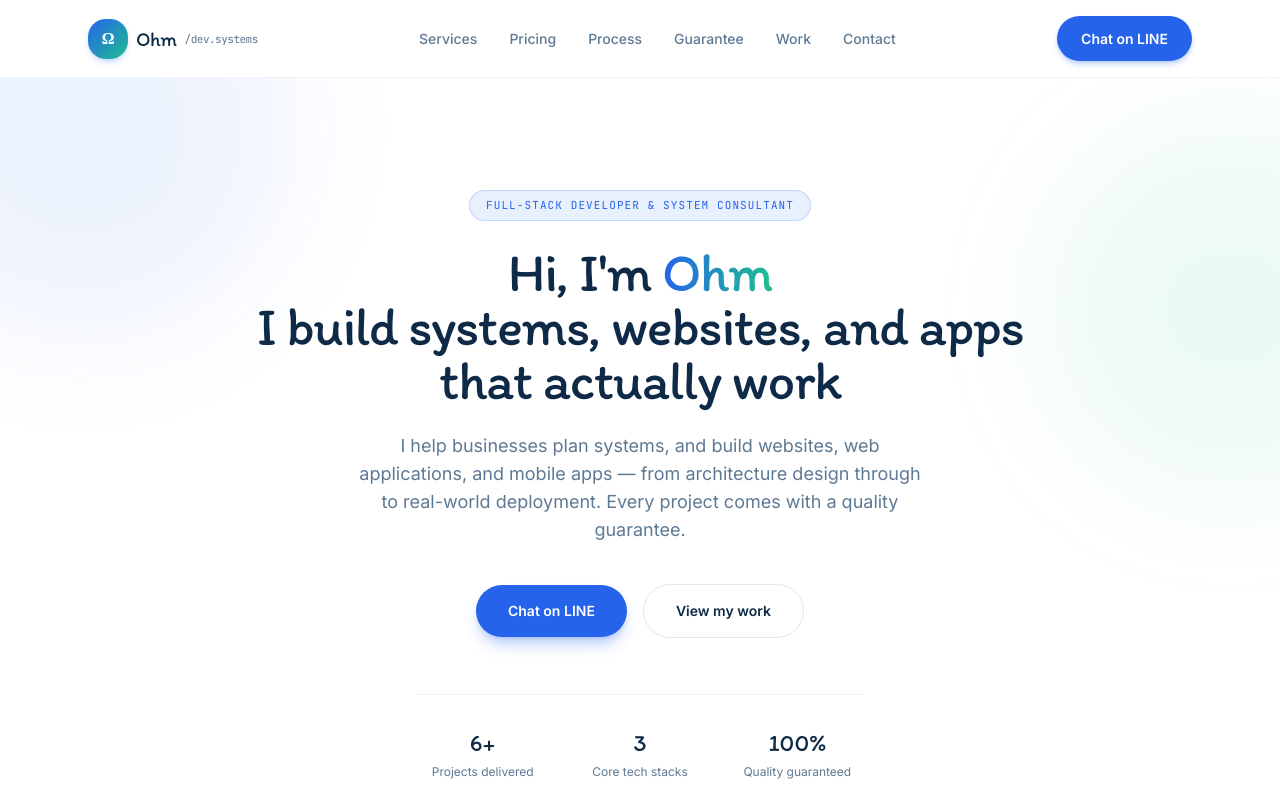
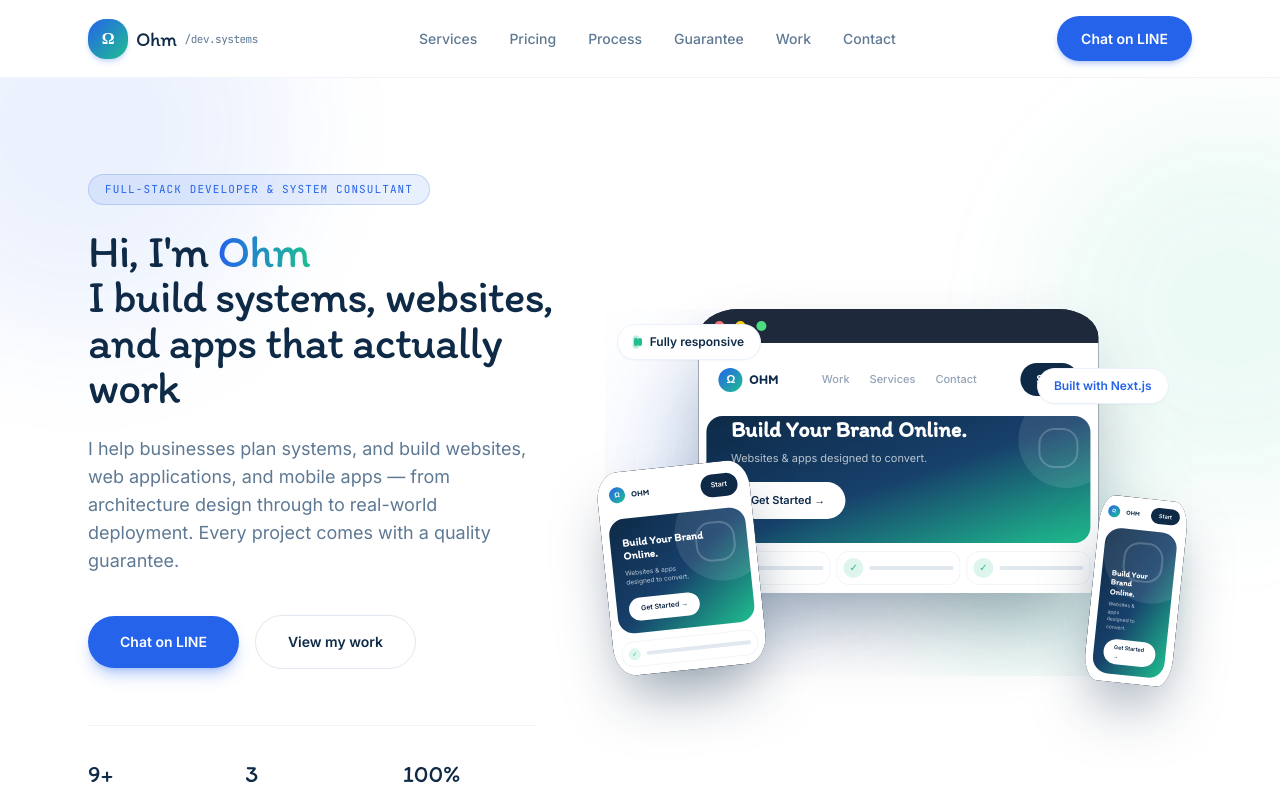
Before and after one commit to tpohm/portfolio, a Next.js app: page / in a window 1280 px wide. Shown: the top 796 px of the page. Built offline with nearby package versions, Linux system fonts and the light colour scheme.

Commit message:
change layout banner add port

```diff
--- a/app/page.js
+++ b/app/page.js
@@ -116,37 +116,64 @@ const PROJECTS = [
     name: "TUTORRUS",
     url: "https://online.tutorrusstudy.com/",
     category: "E-LEARNING / LMS",
+    type: "web",
     desc: "An online learning platform for a university entrance exam tutoring school, supporting courses, video lessons, and payments.",
   },
   {
     name: "THAC",
     url: "https://thac.or.th/th",
     category: "INSTITUTIONAL",
+    type: "web",
     desc: "Website for the Thailand Arbitration Center, with tools to search for arbitrators and calculate fees.",
   },
   {
     name: "Pink School of Finance",
     url: "https://www.pinkschools.com/",
     category: "EDU / FINANCE",
+    type: "web",
     desc: "Website for an online CFA exam prep school, built for finance professionals and executives.",
   },
   {
     name: "Dhipaya Group Holdings",
     url: "https://www.dhipayagroup.co.th/",
     category: "CORPORATE",
+    type: "web",
     desc: "Corporate website for a publicly listed insurance holding company on the Stock Exchange of Thailand.",
   },
   {
     name: "Bua Concrete",
     url: "https://buaconcrete.asiacement.co.th/",
     category: "E-COMMERCE",
+    type: "web",
     desc: "An online concrete ordering platform, with member accounts and a payment flow for project customers.",
   },
   {
     name: "CCC — Calories Credit Challenge",
     url: "https://ccc.mots.go.th/",
     category: "GOV.TECH",
+    type: "web",
     desc: "A nationwide exercise rewards platform under Thailand's Ministry of Tourism and Sports, with LINE login.",
+  },
+  {
+    name: "CCC Mobile App",
+    url: "https://play.google.com/store/apps/details?id=th.go.mots.ccc&hl=th",
+    category: "MOBILE APP",
+    type: "app",
+    desc: "Companion Android app for the CCC exercise rewards platform, with GPS activity tracking, a leaderboard, and Health Connect integration.",
+  },
+  {
+    name: "Smart People Management",
+    url: "https://play.google.com/store/apps/details?id=com.tmadigital.samitivej&hl=th",
+    category: "MOBILE APP",
+    type: "app",
+    desc: "An HR management app built for Samitivej, covering clock in/out, employee self-service, and cloud-based people management.",
+  },
+  {
+    name: "Bua Concrete App",
+    url: "https://play.google.com/store/apps/details?id=th.co.asiacement.buaconcrete",
+    category: "MOBILE APP",
+    type: "app",
+    desc: "Companion Android app for ordering concrete, tracking real-time delivery, in-app payment, and a loyalty points program.",
   },
 ];
 
@@ -168,41 +195,111 @@ function Eyebrow({ children, tone = "signal" }) {
   );
 }
 
-/* Miniature abstract "website preview" used inside the device mockups.
-   Built entirely from divs/gradients so no real screenshots are needed. */
-function MiniSite({ dense = true }) {
+/* A consistent "real-looking" website mockup shown inside every device frame.
+   Built entirely from divs/gradients (no screenshots), sized per device tier
+   so text stays crisp at laptop, tablet, and phone scale. */
+const SITE_SIZE = {
+  lg: {
+    pad: "p-5",
+    logoDot: "h-6 w-6 text-[11px]",
+    wordmark: "text-[13px]",
+    showNav: true,
+    navGap: "gap-5",
+    navText: "text-[11px]",
+    navBtn: "text-[11px] px-4 py-2",
+    heroPad: "p-6",
+    headline: "text-[22px] leading-[1.15]",
+    sub: "text-[11px] mt-2",
+    cta: "text-[11px] px-5 py-2.5 mt-4",
+    features: true,
+    featureCols: "grid-cols-3",
+    featureIcon: "h-5 w-5 text-[10px]",
+  },
+  md: {
+    pad: "p-3",
+    logoDot: "h-4 w-4 text-[7px]",
+    wordmark: "text-[8px]",
+    showNav: false,
+    navGap: "",
+    navText: "",
+    navBtn: "text-[7px] px-2.5 py-1.5",
+    heroPad: "p-3",
+    headline: "text-[11px] leading-[1.2]",
+    sub: "text-[6.5px] mt-1.5",
+    cta: "text-[7px] px-3 py-1.5 mt-2.5",
+    features: true,
+    featureCols: "grid-cols-1",
+    featureIcon: "h-3 w-3 text-[6px]",
+  },
+  sm: {
+    pad: "p-2",
+    logoDot: "h-3 w-3 text-[5px]",
+    wordmark: "text-[6px]",
+    showNav: false,
+    navGap: "",
+    navText: "",
+    navBtn: "text-[5.5px] px-2 py-1",
+    heroPad: "p-2.5",
+    headline: "text-[8px] leading-[1.2]",
+    sub: "text-[5px] mt-1",
+    cta: "text-[5.5px] px-2.5 py-1 mt-2",
+    features: false,
+    featureCols: "",
+    featureIcon: "",
+  },
+};
+
+function MiniSite({ size = "lg" }) {
+  const s = SITE_SIZE[size];
   return (
-    <div className="flex h-full w-full flex-col bg-white p-[6%]">
-      <div className="flex items-center justify-between">
-        <div className="flex items-center gap-[3%]">
-          <span className="h-[10%] w-[10%] min-h-[10px] min-w-[10px] rounded-full bg-gradient-to-br from-signal to-mint" />
-          {dense && (
-            <>
-              <span className="h-[6%] w-[10%] rounded-full bg-slate-200" />
-              <span className="h-[6%] w-[10%] rounded-full bg-slate-200" />
-              <span className="h-[6%] w-[10%] rounded-full bg-slate-200" />
-            </>
+    <div className="flex h-full w-full flex-col bg-white">
+      <div className={`flex items-center justify-between ${s.pad}`}>
+        <div className="flex items-center gap-1.5">
+          <span
+            className={`flex items-center justify-center rounded-full bg-gradient-to-br from-signal to-mint font-bold text-white ${s.logoDot}`}
+          >
+            Ω
+          </span>
+          <span className={`font-bold tracking-wide text-ink ${s.wordmark}`} style={{ fontFamily: "var(--font-display)" }}>
+            OHM
+          </span>
+        </div>
+        {s.showNav && (
+          <div className={`flex items-center font-medium text-slate-400 ${s.navGap} ${s.navText}`}>
+            <span>Work</span>
+            <span>Services</span>
+            <span>Contact</span>
+          </div>
         )}
-        </div>
-        <span className="h-[8%] w-[16%] rounded-full bg-signal" />
+        <span className={`rounded-full bg-ink font-semibold text-white ${s.navBtn}`}>Start</span>
       </div>
 
-      <div className="mt-[8%] flex flex-1 flex-col justify-center gap-[6%]">
-        <span className="h-[9%] w-[70%] rounded-full bg-slate-800/80" />
-        <span className="h-[9%] w-[55%] rounded-full bg-slate-800/80" />
-        <span className="mt-[2%] h-[7%] w-[35%] rounded-full bg-slate-200" />
-        <span className="mt-[4%] h-[14%] w-[30%] rounded-full bg-gradient-to-r from-signal to-mint" />
+      <div
+        className={`relative mx-2 mb-2 flex flex-1 flex-col justify-end overflow-hidden rounded-2xl bg-gradient-to-br from-[#0E2A47] via-[#17406B] to-[#1FBF8F] ${s.heroPad}`}
+      >
+        <div className="absolute -right-6 -top-6 h-24 w-24 rounded-full bg-white/10" />
+        <div className="absolute right-3 top-3 h-10 w-10 rounded-2xl border-2 border-white/20" />
+        <span className={`relative max-w-[75%] font-bold text-white ${s.headline}`} style={{ fontFamily: "var(--font-display)" }}>
+          Build Your Brand Online.
+        </span>
+        <span className={`relative max-w-[65%] text-white/70 ${s.sub}`}>
+          Websites &amp; apps designed to convert.
+        </span>
+        <span className={`relative w-fit rounded-full bg-white font-semibold text-ink ${s.cta}`}>Get Started →</span>
       </div>
 
-      <div className={`mt-[8%] grid gap-[4%] ${dense ? "grid-cols-3" : "grid-cols-1"}`}>
-        {(dense ? [0, 1, 2] : [0]).map((i) => (
-          <div key={i} className="rounded-[14%] border border-slate-100 p-[8%]">
-            <span className="block h-[16%] w-[40%] rounded-full bg-mint/70" />
-            <span className="mt-[10%] block h-[8%] w-[80%] rounded-full bg-slate-200" />
-            <span className="mt-[6%] block h-[8%] w-[60%] rounded-full bg-slate-200" />
+      {s.features && (
+        <div className={`grid gap-1.5 px-2 pb-2 ${s.featureCols}`}>
+          {(s.featureCols === "grid-cols-3" ? [0, 1, 2] : [0]).map((i) => (
+            <div key={i} className="flex items-center gap-1.5 rounded-xl border border-slate-100 p-1.5">
+              <span className={`flex shrink-0 items-center justify-center rounded-full bg-mint/15 text-mint ${s.featureIcon}`}>
+                ✓
+              </span>
+              <span className="h-1 w-full rounded-full bg-slate-200" />
             </div>
           ))}
         </div>
+      )}
     </div>
   );
 }
@@ -224,7 +321,7 @@ function DeviceShowcase() {
             <span className="h-[10px] w-[10px] rounded-full bg-green-400" />
           </div>
           <div className="aspect-[16/10] w-full">
-            <MiniSite dense />
+            <MiniSite size="lg" />
           </div>
         </div>
         <div className="mx-auto h-[3%] w-full rounded-b-[6%] bg-gradient-to-b from-slate-700 to-slate-800" />
@@ -235,7 +332,7 @@ function DeviceShowcase() {
       <div className="absolute bottom-[2%] left-[0%] z-20 w-[26%] -rotate-6">
         <div className="overflow-hidden rounded-[14%] border-[6%] border-slate-800 bg-slate-800 shadow-[0_30px_60px_-15px_rgba(14,42,71,0.5)]">
           <div className="aspect-[3/4] w-full">
-            <MiniSite dense={false} />
+            <MiniSite size="md" />
           </div>
         </div>
       </div>
@@ -244,7 +341,7 @@ function DeviceShowcase() {
       <div className="absolute bottom-[-2%] right-[2%] z-20 w-[15%] rotate-6">
         <div className="overflow-hidden rounded-[16%] border-[8%] border-slate-800 bg-slate-800 shadow-[0_30px_60px_-15px_rgba(14,42,71,0.5)]">
           <div className="aspect-[9/19] w-full">
-            <MiniSite dense={false} />
+            <MiniSite size="sm" />
           </div>
         </div>
       </div>
@@ -345,33 +442,35 @@ export default function Home() {
         )}
       </header>
 
-      {/* HERO */}
+      {/* HERO — unified banner: copy + device showcase side by side */}
       <section id="top" className="relative overflow-hidden">
         <div className="blob-field">
           <div className="blob h-[420px] w-[420px] bg-signal/15 -top-40 -left-32" />
           <div className="blob h-[380px] w-[380px] bg-mint/15 top-10 right-[-140px]" />
         </div>
 
-        <div className="relative mx-auto max-w-4xl px-6 pt-20 text-center sm:pt-28">
-          <div className="flex justify-center">
+        <div className="relative mx-auto grid max-w-6xl items-center gap-12 px-6 py-20 sm:py-24 lg:grid-cols-[0.95fr_1.15fr] lg:gap-8">
+          {/* Left: copy */}
+          <div className="text-center lg:text-left">
+            <div className="flex justify-center lg:justify-start">
               <Eyebrow>FULL-STACK DEVELOPER &amp; SYSTEM CONSULTANT</Eyebrow>
             </div>
 
-          <h1 className="mx-auto mt-6 max-w-3xl font-display text-4xl leading-[1.2] tracking-tight sm:text-5xl md:text-[3.4rem]">
+            <h1 className="mx-auto mt-6 max-w-xl font-display text-4xl leading-[1.2] tracking-tight sm:text-5xl lg:mx-0 lg:text-[2.85rem]">
               Hi, I&apos;m{" "}
               <span className="bg-gradient-to-r from-signal to-mint bg-clip-text text-transparent">Ohm</span>
               <br />
               I build systems, websites, and apps that actually work
             </h1>
 
-          <p className="mx-auto mt-6 max-w-xl text-base leading-relaxed text-muted sm:text-lg">
+            <p className="mx-auto mt-6 max-w-md text-base leading-relaxed text-muted sm:text-lg lg:mx-0">
               I help businesses plan systems, and build websites, web
               applications, and mobile apps — from architecture design
               through to real-world deployment. Every project comes with
               a quality guarantee.
             </p>
 
-          <div className="mt-10 flex flex-wrap items-center justify-center gap-4">
+            <div className="mt-10 flex flex-wrap items-center justify-center gap-4 lg:justify-start">
               <a
                 href="https://line.me/ti/p/zERBmbhlRM"
                 target="_blank"
@@ -388,9 +487,9 @@ export default function Home() {
               </a>
             </div>
 
-          <div className="mx-auto mt-14 grid max-w-md grid-cols-3 gap-6 border-t border-slate-100 pt-8">
+            <div className="mx-auto mt-14 grid max-w-md grid-cols-3 gap-6 border-t border-slate-100 pt-8 lg:mx-0">
               <div>
-              <div className="font-display text-2xl text-ink">6+</div>
+                <div className="font-display text-2xl text-ink">9+</div>
                 <div className="mt-1 text-[12px] text-muted">Projects delivered</div>
               </div>
               <div>
@@ -404,9 +503,10 @@ export default function Home() {
             </div>
           </div>
 
-        {/* Premium device showcase banner */}
-        <div className="relative mx-auto mt-16 max-w-6xl px-6 pb-16 sm:mt-20 sm:pb-24">
+          {/* Right: device showcase, part of the same banner */}
+          <div className="float-banner">
             <DeviceShowcase />
+          </div>
         </div>
       </section>
 
@@ -586,12 +686,12 @@ export default function Home() {
             <div className="max-w-2xl">
               <Eyebrow>WORK</Eyebrow>
               <h2 className="mt-4 font-display text-2xl tracking-tight sm:text-3xl">
-                Past projects — still live and running today
+                Websites and mobile apps, still live and running today
               </h2>
             </div>
             <div className="flex items-center gap-2 text-[13px] font-medium text-muted">
               <StatusDot />
-              {PROJECTS.length} systems currently live
+              {PROJECTS.filter((p) => p.type === "web").length} websites · {PROJECTS.filter((p) => p.type === "app").length} apps live
             </div>
           </div>
 
@@ -612,8 +712,12 @@ export default function Home() {
                 <div className="flex flex-1 flex-col justify-between p-7">
                   <div>
                     <div className="flex items-center justify-between">
-                      <span className="rounded-full bg-panel px-3 py-1 font-mono text-[11px] tracking-wider text-muted">
-                        {p.category}
+                      <span
+                        className={`flex items-center gap-1.5 rounded-full px-3 py-1 font-mono text-[11px] tracking-wider ${
+                          p.type === "app" ? "bg-mint/10 text-mint" : "bg-panel text-muted"
+                        }`}
+                      >
+                        {p.type === "app" && "📱"} {p.category}
                       </span>
                       <span className="flex items-center gap-1.5 text-[11px] font-semibold text-mint">
                         <StatusDot />
@@ -626,7 +730,7 @@ export default function Home() {
                     <p className="mt-2 text-[13px] leading-relaxed text-muted">{p.desc}</p>
                   </div>
                   <div className="mt-5 flex items-center gap-2 border-t border-slate-100 pt-4 text-[13px] font-semibold text-signal">
-                    Visit website
+                    {p.type === "app" ? "View on Google Play" : "Visit website"}
                     <span className="flex h-6 w-6 items-center justify-center rounded-full bg-signal/10 transition-transform group-hover:translate-x-1">
                       →
                     </span>
```
Lines whose indentation alone changed are shown as unchanged.
